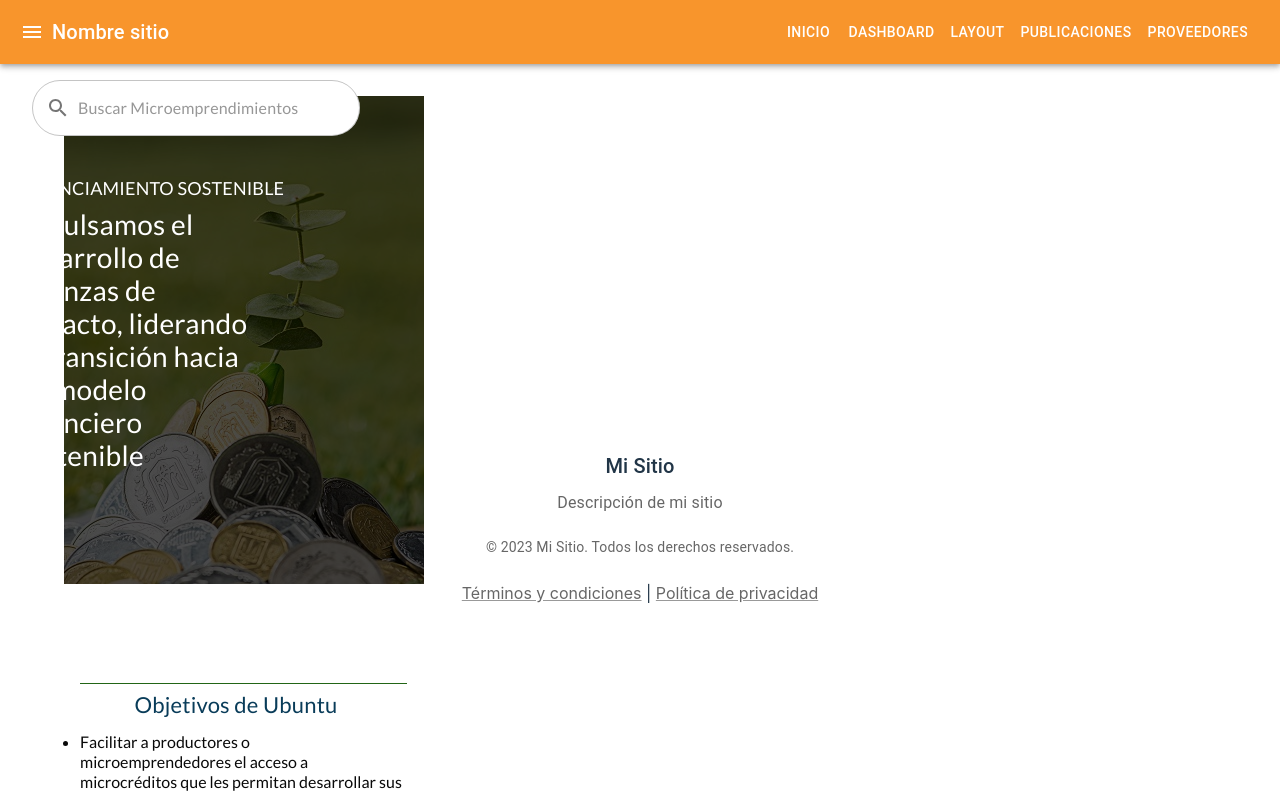
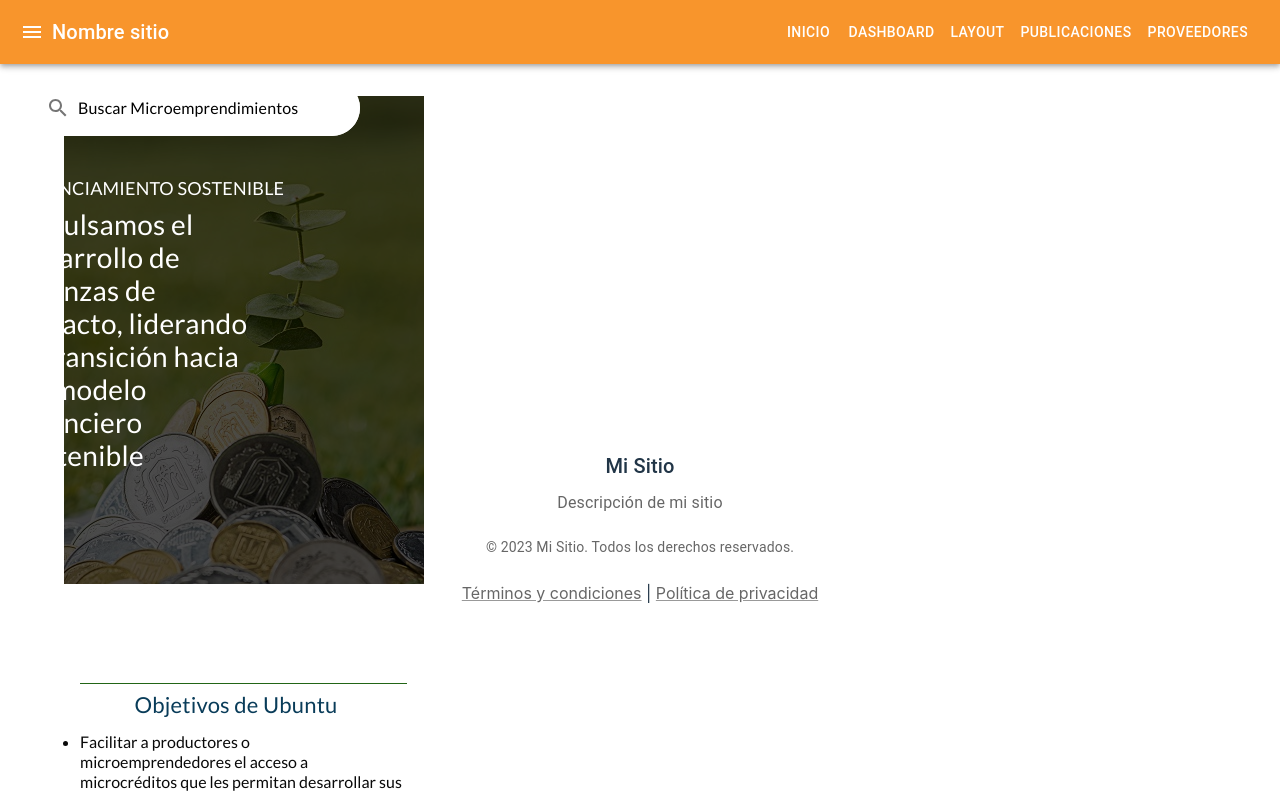
Before and after one commit to veraBytte/rescue, a React (Vite) app: page / in a window 1280 px wide. Shown: the top 794 px of the page. Built offline with nearby package versions, Linux system fonts and the light colour scheme.

Commit message:
pequeños cambios

```diff
--- a/src/components/landing/LandingPage.jsx
+++ b/src/components/landing/LandingPage.jsx
@@ -63,9 +63,15 @@ function LandingPage() {
                 '& .MuiOutlinedInput-root': {
                   borderRadius: '100px',
                   backgroundColor: 'white',
+                  '& .MuiOutlinedInput-notchedOutline': {
+                    borderColor: 'white' // Aquí cambias el color del borde
+                  }
                 },
                 '& .MuiInputBase-input::placeholder': {
                   typography: 'label',
+                  color:'black',
+                  opacity: 1
+
 
                 }
               }}
--- a/src/theme/theme.js
+++ b/src/theme/theme.js
@@ -50,6 +50,8 @@ const theme = createTheme({
       lineHeight: '24px',
       fontFamily:'lato',
       color: '#090909',
+
+
     },
     subtitulos: {
       fontSize: '18px',
```
